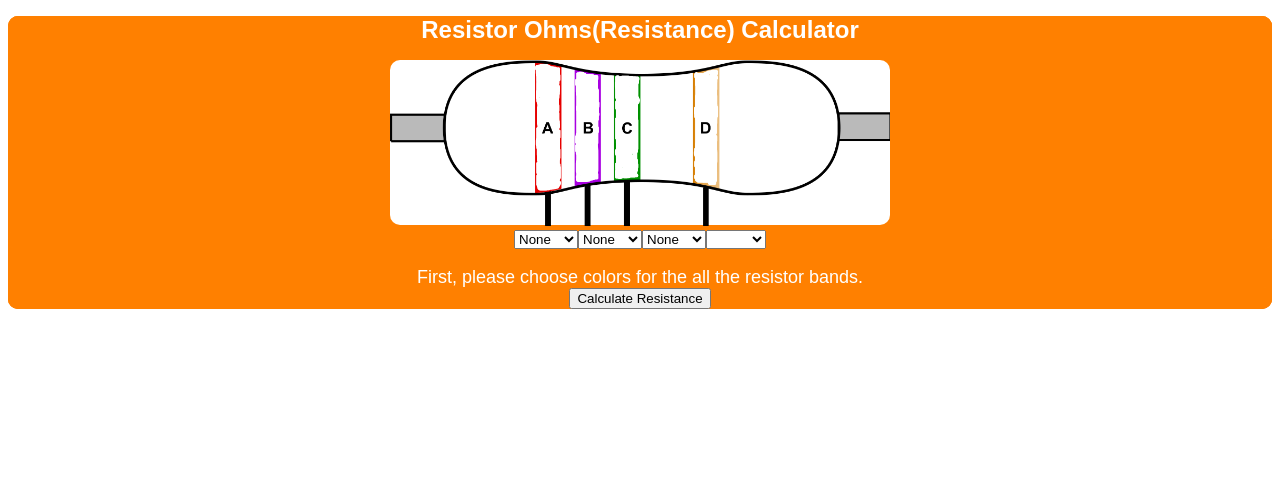
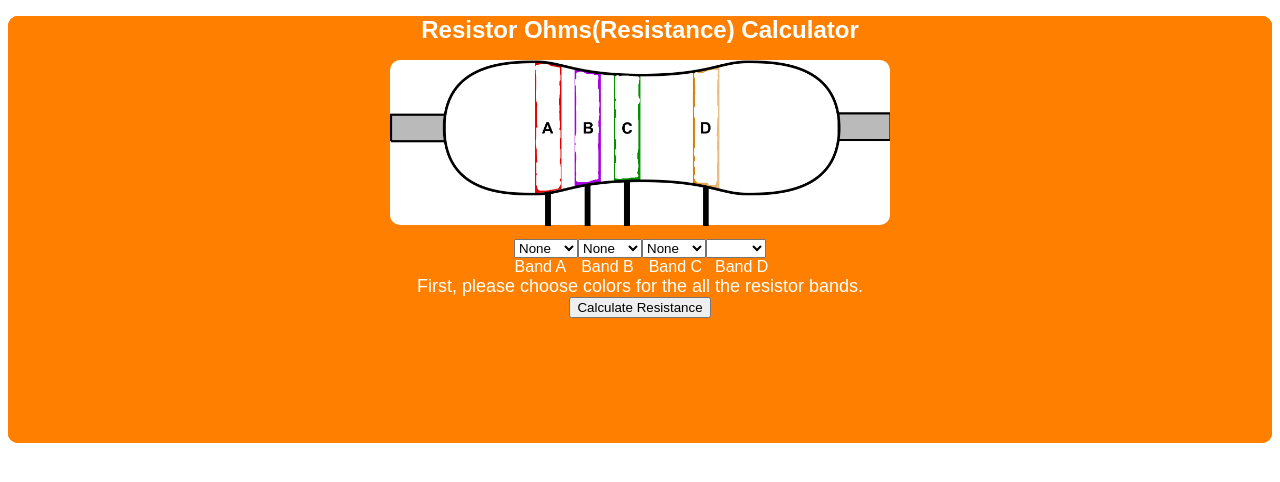
Before and after one commit to bbcawodu/ohm-value-calculator, a React (Create React App) app: page / in a window 1280 px wide. Shown: the top 482 px of the page. Built offline with nearby package versions, Linux system fonts and the light colour scheme.

Commit message:
- Added colors to pictures and updated styling

```diff
--- a/src/App.css
+++ b/src/App.css
@@ -11,14 +11,104 @@
   background-color: white;
 }
 
+.band-container {
+  position: relative;
+  background-color: transparent;
+  height: 0;
+}
+
+.band-container .bandADiv {
+  /*float: left;*/
+  /*display: inline-block;*/
+  /*background-color: red;*/
+  /*height: 100%;*/
+  width: 25px;
+  height: 130px;
+  display: inline-block;
+  position: relative;
+  left: -55px;
+  top: -167px;
+}
+
+.band-container .bandBDiv {
+  /*float: left;*/
+  /*display: inline-block;*/
+  /*background-color: blue;*/
+  /*height: 100%;*/
+  width: 25px;
+  height: 115px;
+  display: inline-block;
+  position: relative;
+  left: -39px;
+  top: -175px;
+}
+
+.band-container .bandCDiv {
+  /*float: left;*/
+  /*display: inline-block;*/
+  /*background-color: orange;*/
+  /*height: 100%;*/
+  width: 25px;
+  height: 109px;
+  display: inline-block;
+  position: relative;
+  left: -26px;
+  top: -177px;
+}
+
+.band-container .bandDDiv {
+  /*float: left;*/
+  /*display: inline-block;*/
+  /*background-color: yellow;*/
+  /*height: 100%;*/
+  width:25px;
+  height: 115px;
+  display: inline-block;
+  position: relative;
+  left: 27.5px;
+  top: -175px;
+}
+
 .resistor_pic {
+  position: relative;
   border-radius: 10px;
   max-width: 100%;
   max-height: 100%;
+  z-index: 1000;
+}
+
+.optionsContainer {
+  position: relative;
+  display: inline-block;
+  top: -125px;
 }
 
 .bandButton {
   display: inline-block;
+}
+
+.bandLabelA {
+  position: relative;
+  display: inline;
+  left: -20px;
+}
+
+.bandLabelB {
+  position: relative;
+  display: inline;
+  left: -5px;
+}
+
+.bandLabelC {
+  position: relative;
+  display: inline;
+  left: 10px;
+}
+
+.bandLabelD {
+  position: relative;
+  display: inline;
+  left: 23px;
 }
 
 .App-header {
--- a/src/App.js
+++ b/src/App.js
@@ -59,15 +59,32 @@ class App extends Component {
       }
       else if (this.state.err_message !== null) {resistance_message = <div className="Error-message">{this.state.err_message}</div>;}
       else  {resistance_message = null;}
+
+      let bandAColor = {"background-color": "transparent"};
+      if (this.state.bandAColor !== "None") {bandAColor = {"background-color": this.state.bandAColor};}
+      let bandBColor = {"background-color": "transparent"};
+      if (this.state.bandBColor !== "None") {bandBColor = {"background-color": this.state.bandBColor};}
+      let bandCColor = {"background-color": "transparent"};
+      if (this.state.bandCColor !== "None") {bandCColor = {"background-color": this.state.bandCColor};}
+      let bandDColor = {"background-color": "transparent"};
+      if (this.state.bandDColor !== "") {bandDColor = {"background-color": this.state.bandDColor};}
+
         return (
           <div className="App">
             <header className="App-header">
                 <h1 className="App-title">Resistor Ohms(Resistance) Calculator</h1>
             </header>
             <div className="resistor_pic_container">
-            <img src={resistor_pic} className="resistor_pic" alt="resistor_pic" />
+                <img src={resistor_pic} className="resistor_pic" alt="resistor_pic" />
+                <div className="band-container">
+                    <div className="bandADiv" style={bandAColor}></div>
+                    <div className="bandBDiv" style={bandBColor}></div>
+                    <div className="bandCDiv" style={bandCColor}></div>
+                    <div className="bandDDiv" style={bandDColor}></div>
+                </div>
+
             </div>
-            <div>
+            <div className="optionsContainer">
                 <select value={this.state.bandAColor} onChange={(e) => this.handle_bandA_change(e)} className="bandButton">
                     {
                         bandAColors.map(
@@ -96,7 +113,11 @@ class App extends Component {
                         )
                     }
                 </select>
-            </div>
+                <br></br>
+                <div className="bandLabelA">Band A</div>
+                <div className="bandLabelB">Band B</div>
+                <div className="bandLabelC">Band C</div>
+                <div className="bandLabelD">Band D</div>
             <br></br>
             <div className="Calculator-instructions">
               First, please choose colors for the all the resistor bands.
@@ -104,6 +125,7 @@ class App extends Component {
               <button onClick={() => this.calculate_resistance()}>Calculate Resistance</button>
               <br></br>
               {resistance_message}
+            </div>
           </div>
         );
   }
--- a/src/OhmCalculatorClass.js
+++ b/src/OhmCalculatorClass.js
@@ -1,32 +1,4 @@
 import {digit_codes, multiplier_codes, tolerance_codes} from './constants';
-
-
-function validateBandAColor(bandAColor, bandADomain){
-    if (bandAColor !== undefined && typeof bandAColor !== "string") {throw new Error("bandAColor is not a string");}
-    if (bandAColor) {bandAColor = bandAColor.toLowerCase();}
-    if (bandAColor && !(bandAColor in bandADomain)) {throw new Error("bandAColor is not a valid color choice");}
-}
-
-
-function validateBandBColor(bandBColor, bandBDomain){
-    if (bandBColor !== undefined && typeof bandBColor !== "string") {throw new Error("bandBColor is not a string");}
-    if (bandBColor) {bandBColor = bandBColor.toLowerCase();}
-    if (bandBColor && !(bandBColor in bandBDomain)) {throw new Error("bandBColor is not a valid color choice");}
-}
-
-
-function validateBandCColor(bandCColor, bandCDomain){
-    if (bandCColor !== undefined && typeof bandCColor !== "string") {throw new Error("bandCColor is not a string");}
-    if (bandCColor) {bandCColor = bandCColor.toLowerCase();}
-    if (bandCColor && !(bandCColor in bandCDomain)) {throw new Error("bandCColor is not a valid color choice");}
-}
-
-
-function validateBandDColor(bandDColor, bandDDomain){
-    if (bandDColor !== undefined && bandDColor !== null && typeof bandDColor !== "string") {throw new Error("bandDColor is not a string");}
-    if (bandDColor) {bandDColor = bandDColor.toLowerCase();}
-    if (bandDColor && !(bandDColor in bandDDomain)) {throw new Error("bandDColor is not a valid color choice");}
-}
 
 
 function OhmValueCalculator(bandAColor=undefined, bandBColor=undefined, bandCColor=undefined, bandDColor=undefined){
@@ -83,4 +55,31 @@ OhmValueCalculator.prototype.calculateOhmValue = function (bandAColor=undefined,
 };
 
 
+function validateBandAColor(bandAColor, bandADomain){
+    if (bandAColor !== undefined && typeof bandAColor !== "string") {throw new Error("bandAColor is not a string");}
+    if (bandAColor) {bandAColor = bandAColor.toLowerCase();}
+    if (bandAColor && !(bandAColor in bandADomain)) {throw new Error("bandAColor is not a valid color choice");}
+}
+
+
+function validateBandBColor(bandBColor, bandBDomain){
+    if (bandBColor !== undefined && typeof bandBColor !== "string") {throw new Error("bandBColor is not a string");}
+    if (bandBColor) {bandBColor = bandBColor.toLowerCase();}
+    if (bandBColor && !(bandBColor in bandBDomain)) {throw new Error("bandBColor is not a valid color choice");}
+}
+
+
+function validateBandCColor(bandCColor, bandCDomain){
+    if (bandCColor !== undefined && typeof bandCColor !== "string") {throw new Error("bandCColor is not a string");}
+    if (bandCColor) {bandCColor = bandCColor.toLowerCase();}
+    if (bandCColor && !(bandCColor in bandCDomain)) {throw new Error("bandCColor is not a valid color choice");}
+}
+
+
+function validateBandDColor(bandDColor, bandDDomain){
+    if (bandDColor !== undefined && bandDColor !== null && typeof bandDColor !== "string") {throw new Error("bandDColor is not a string");}
+    if (bandDColor) {bandDColor = bandDColor.toLowerCase();}
+    if (bandDColor && !(bandDColor in bandDDomain)) {throw new Error("bandDColor is not a valid color choice");}
+}
+
 export default OhmValueCalculator;
```
